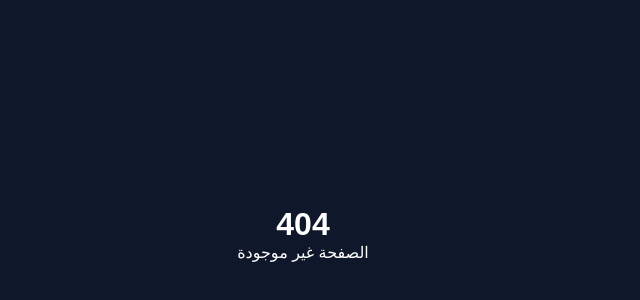
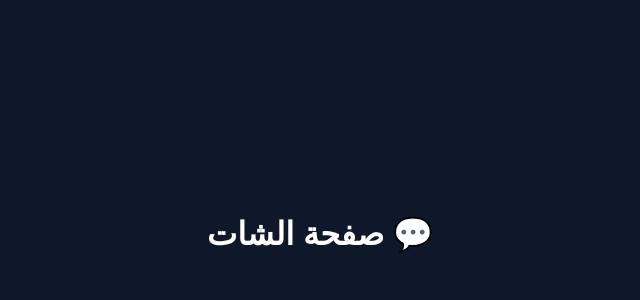
Before and after one commit to mohamedeljoker-ss7/mohamed-el-joker, a Next.js app: page /chat in a window 1280 px wide. Before the commit this address had no page. Shown: the part 166-466 px from the top of the page, without its empty margins (363-1003 px from the left). Built offline with nearby package versions, Linux system fonts and the light colour scheme.

Commit message:
Create ChatPage component with basic styling

```diff
--- /dev/null
+++ b/app/chat/page.tsx
@@ -0,0 +1,18 @@
+"use client";
+
+export default function ChatPage() {
+  return (
+    <main
+      style={{
+        minHeight: "100vh",
+        background: "#0f172a",
+        color: "#ffffff",
+        display: "flex",
+        justifyContent: "center",
+        alignItems: "center",
+      }}
+    >
+      <h1>💬 صفحة الشات</h1>
+    </main>
+  );
+}
```
